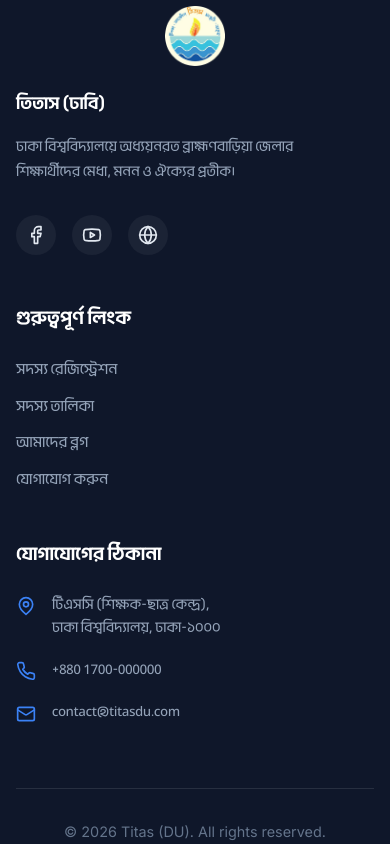
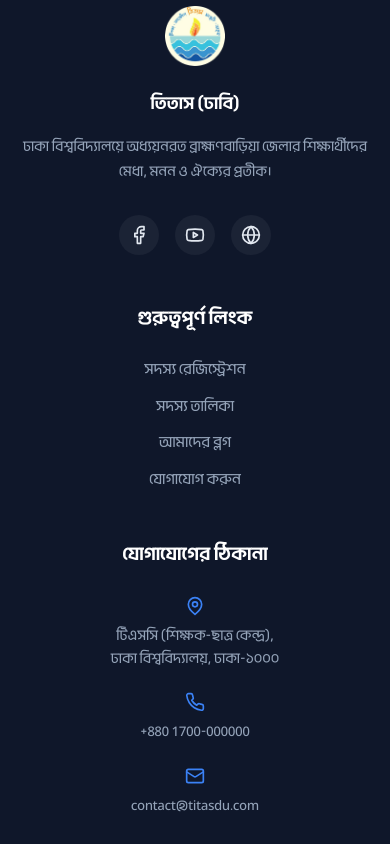
Before and after one commit to Shahiduzzaman-Robin/Titas, a React (Vite) app in the folder frontend/: page / in a window 390 px wide. Shown: the part 8960-9804 px from the top of the page. Built offline with nearby package versions, Linux system fonts and the light colour scheme; no server answers; what quill-image-resize-module-react would draw is missing.

Commit message:
Improve mobile footer layout with centered alignment and refined spacing

```diff
--- a/frontend/src/styles/Footer.css
+++ b/frontend/src/styles/Footer.css
@@ -134,8 +134,39 @@
 }
 
 @media (max-width: 768px) {
+    .footer-top {
+        grid-template-columns: 1fr;
+        text-align: center;
+        gap: 3rem;
+    }
+
+    .footer-brand {
+        align-items: center;
+    }
+
+    .footer-desc {
+        max-width: 100%;
+    }
+
+    .footer-socials {
+        justify-content: center;
+    }
+
+    .footer-links a,
+    .footer-contact li {
+        justify-content: center;
+        text-align: center;
+    }
+
+    .footer-contact li {
+        flex-direction: column;
+        align-items: center;
+        gap: 0.5rem;
+    }
+
     .footer-bottom {
         flex-direction: column;
         text-align: center;
+        gap: 1.5rem;
     }
 }
```
